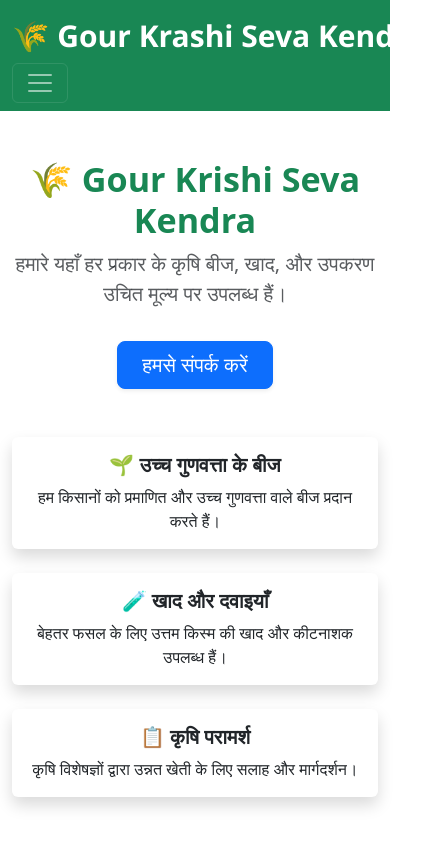
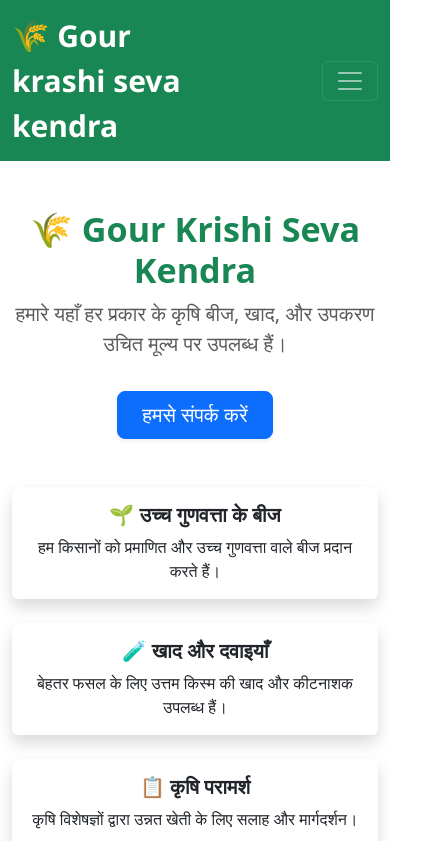
Before and after one commit to sajid-khan568/My_agriculture_project, a React (Vite) app: page / in a window 390 px wide. Shown: the top 841 px of the page, 425 px wide, since content can reach past the window. Built offline with nearby package versions, Linux system fonts and the light colour scheme.

Commit message:
chanches for responsive

```diff
--- a/src/component/Navbar.jsx
+++ b/src/component/Navbar.jsx
@@ -5,10 +5,16 @@ function Navbar() {
   return (
     <nav className="navbar navbar-expand-lg navbar-dark bg-success">
       <div className="container-fluid">
-        <Link className="navbar-brand fw-bold" to="/">
-          🌾 Gour Krashi Seva Kendra
+        {/* Logo / Brand Name - Responsive Text */}
+        <Link
+          className="navbar-brand fw-bold text-wrap"
+          style={{ whiteSpace: "normal", maxWidth: "200px" }}
+          to="/"
+        >
+          🌾 Gour krashi seva kendra
         </Link>
 
+        {/* Hamburger Button for Mobile View */}
         <button
           className="navbar-toggler"
           type="button"
@@ -21,34 +27,25 @@ function Navbar() {
           <span className="navbar-toggler-icon"></span>
         </button>
 
+        {/* Nav Links */}
         <div className="collapse navbar-collapse" id="navbarNav">
           <ul className="navbar-nav me-auto mb-2 mb-lg-0">
             <li className="nav-item">
-              <Link className="nav-link" to="/">
-                Home
-              </Link>
+              <Link className="nav-link" to="/">Home</Link>
             </li>
             <li className="nav-item">
-              <Link className="nav-link" to="/products">
-                Products
-              </Link>
+              <Link className="nav-link" to="/products">Products</Link>
             </li>
             <li className="nav-item">
-              <Link className="nav-link" to="/about">
-                About
-              </Link>
+              <Link className="nav-link" to="/about">About</Link>
             </li>
             <li className="nav-item">
-              <Link className="nav-link" to="/contact">
-                Contact
-              </Link>
+              <Link className="nav-link" to="/contact">Contact</Link>
             </li>
           </ul>
 
-
-          <div className="d-flex ms-auto">
-            <DarkMode />
-          </div>
+          {/* Dark Mode Toggle */}
+          <DarkMode />
         </div>
       </div>
     </nav>
```
